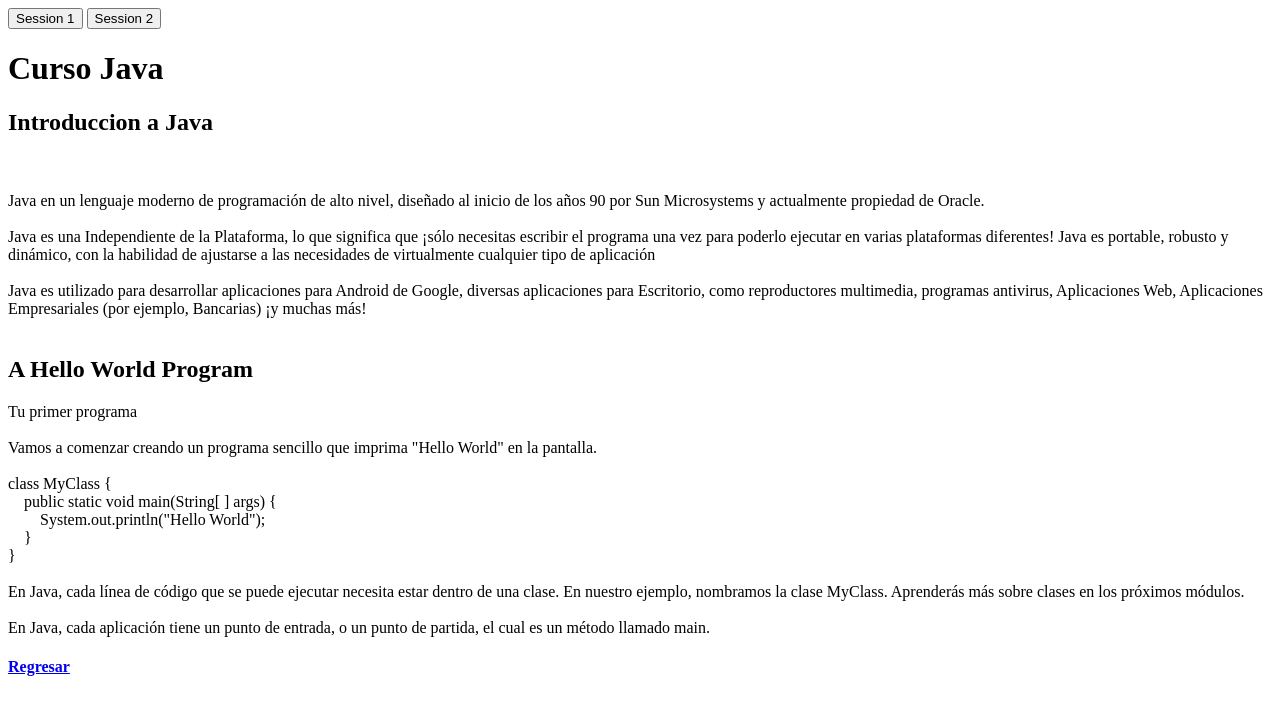
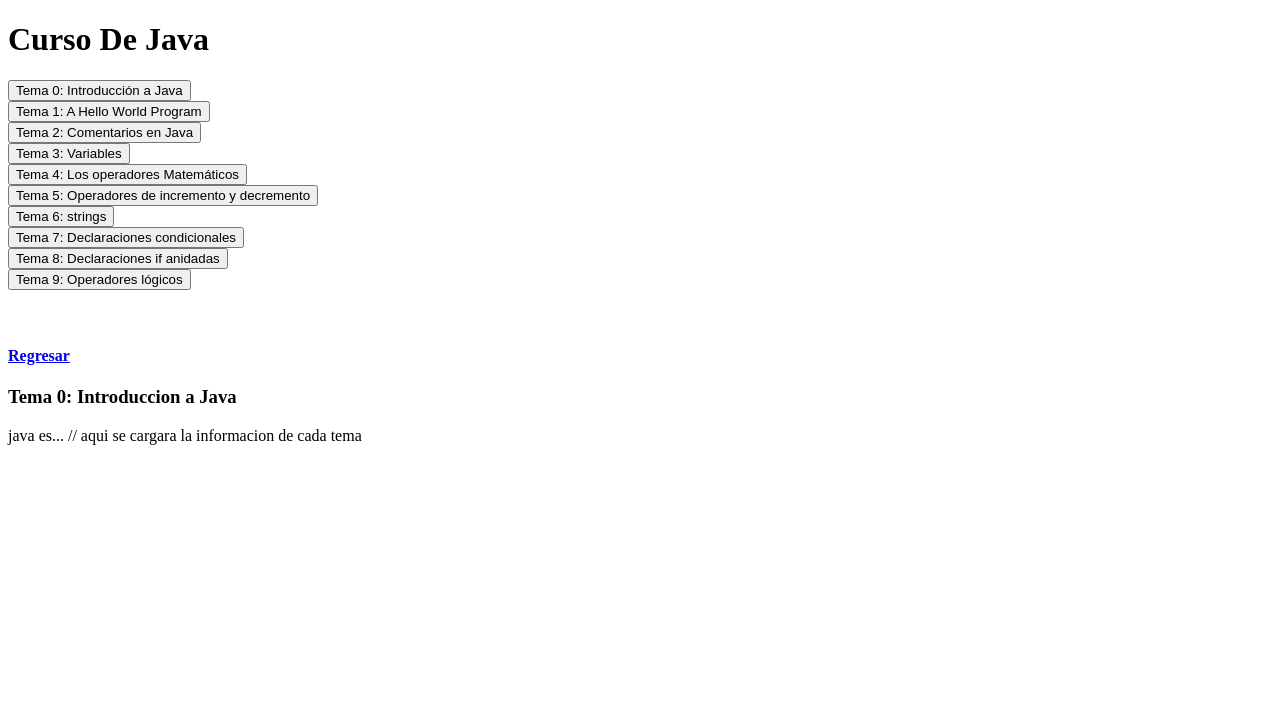
Before and after one commit to Marvin-05/NetCode_Proyect, a Flask app: page /Java in a window 1280 px wide. Shown: the top 715 px of the page. Run offline with Flask 2, Linux system fonts and the light colour scheme; data comes from the database, SQL or seed files in the repository.

Commit message:
Se anexo la arquitectura de los cursos
aun no estan cargados los cursos en el html

para cargar los cursos hay tips en el ReadMe

```diff
--- a/NetCode_Proyect/application.py
+++ b/NetCode_Proyect/application.py
@@ -20,8 +20,6 @@ Session(app)
 
 app.config['TEMPLATES_AUTO_RELOAD'] = True
 
-
-
 @app.route("/home")
 @app.route("/")
 def hello():
@@ -34,6 +32,7 @@ def login():
 
     if request.method == 'POST':
 
+        # validamos que ningun campo este vacio
         if not request.form.get("username"):
             return "error en username"
         elif not request.form.get("password"):
@@ -42,19 +41,20 @@ def login():
         # establecemos la coneccion con la base de datos Users
         conn = connect()
 
+        # validamos que los datos de login sean correctos
         if not Correct_LogIn(conn, request.form.get("password"), request.form.get("username")):
             return "datos erroneos"
 
-        c = conn.cursor()
+        c = conn.cursor() # creamos un cursor de la coneccion a la base de datos
 
+        # obtenemos el id del usuario logeado
         rows = c.execute("SELECT * FROM Info_Usuario WHERE NickName = :nick", {'nick':request.form.get("username")})
         for row in rows:
             User = row[0]
 
-        print(User)
-        session["user_id"] = User
+        session["user_id"] = User # guardamos la secion
 
-        conn.close()
+        conn.close() # cerramos la conexcion a la base de datos
 
         return redirect("/Cursos")
 
@@ -65,6 +65,7 @@ def registro():
 
     if request.method == 'POST':
 
+        # validamos que ningun campo este vacio
         if not request.form.get("name"):
             return "error en name"
         elif not request.form.get("nick"):
@@ -77,12 +78,14 @@ def registro():
         # establecemos la coneccion con la base de datos Users
         conn = connect()
 
+        #validamos que el nick/username no se repita para varios usuario
         if Nick_existente(conn, request.form.get("nick")):
             return "nic existente"
 
+        # guardamos los nuevos datos del nuevo usuario en la base de datos
         New_Register(conn, request.form.get("name"), request.form.get("nick"), request.form.get("email"), generate_password_hash(request.form.get("password")))
 
-        conn.close()
+        conn.close() # cerramos la conexcion a la base de datos
 
         return redirect("/login")
 
@@ -106,15 +109,18 @@ def recover():
         # establecemos la coneccion con la base de datos Users
         conn = connect()
 
+        # si los datos del usuario nos son correctos mostramos un apology
         if not  Correct_User(conn, request.form.get("nickname"), request.form.get("email")):
             return "error en los datos del username & email"
 
+        # si los campos de las password son diferentes mostramos un apology
         if request.form.get("confirm") != request.form.get("password"):
             return "error las contraseñas son diferentes"
 
+        # actualizamos la password en la base de datos
         recover_password(conn, generate_password_hash(request.form.get("password")), request.form.get("nickname"))
 
-        conn.close()
+        conn.close() # cerramos la conexcion a la base de datos
 
         return redirect("/login")
 
@@ -165,7 +171,27 @@ def C():
 
 @app.route("/Java")
 def Java():
-    return render_template("CursoJava.html")
+
+    conn = connect() # conecctamos a la base de datos
+
+    cursor = conn.cursor()
+
+    # obtenemos el numero de temas y los nombres de los temas de un curso
+    results = cursor.execute("SELECT Curso.Numero_Temas,  Tema.Nombre FROM Curso INNER JOIN Tema on Tema.Id_Curso=Curso.Id WHERE Curso.Id=2")
+
+    nTemas = 0 # aqui guardaremos el numero de temas
+    names = [] # aqui guardaremos los nombres de cada tema
+
+    for r in results:
+        for c in r:
+            try:
+                nTemas = int(c) # si es un digito es el numero de temas
+            except:
+                names.append(c) # sino es el nombre de un tema
+
+    conn.close() # cerramos la coneccion a la base de datos
+
+    return render_template("CursoJava.html", Nombres = names, temas=nTemas)
 
 @app.route("/logout", methods = ["GET", "POST"])
 def logout():
--- a/NetCode_Proyect/static/scripts/scriptCursos.js
+++ b/NetCode_Proyect/static/scripts/scriptCursos.js
@@ -28,6 +28,8 @@ $(p_s1).on("click", function(){
 
 });
 
+Numero_Temas
+
 $(p_s2).on("click", function(){
 
    $("#pbox2").show();
--- a/NetCode_Proyect/templates/CursoJava.html
+++ b/NetCode_Proyect/templates/CursoJava.html
@@ -8,48 +8,33 @@
     <script src="https://code.jquery.com/jquery-3.5.0.js"></script>
 </head>
 <body>
-    <button id="java-s1">Session 1</button>
-    <button id="java-s2">Session 2</button>
 
-    <h1>Curso Java</h1>
+    <h1>Curso De Java</h1>
 
-    <div id="jbox1" class="clase-1">
-        <p>
-            <h2>Introduccion a Java</h2> <br><br>
-            Java en un lenguaje moderno de programación de alto nivel, diseñado al inicio de los años 90 por Sun Microsystems y actualmente propiedad de Oracle. <br><br>
+    <div class="sessions"> <!-- en este div se cargaran los botones dependiendo de el numero de temas en un curso -->
 
-            Java es una Independiente de la Plataforma, lo que significa que ¡sólo necesitas escribir el programa una vez para poderlo ejecutar en varias plataformas diferentes!
-            Java es portable, robusto y dinámico, con la habilidad de ajustarse a las necesidades de virtualmente cualquier tipo de aplicación <br><br>
+        {% for result in range(temas) %}
 
-            Java es utilizado para desarrollar aplicaciones para Android de Google, diversas aplicaciones para Escritorio, como reproductores multimedia, programas antivirus, Aplicaciones Web, Aplicaciones Empresariales (por ejemplo, Bancarias) ¡y muchas más! <br><br>
-        </p>
+            <button id="javaTema{{result}}"> Tema {{ result }}: {{ Nombres[loop.index - 1] }} </button>
+            <br>
+
+        {% endfor %}
+
+        <br><br>
+
+        <a href="/Cursos"><h4>Regresar</h4></a>
+    </div>
+
+
+    <div class = contenido> <!-- en este div se cargara la info de cada tema mediante ajax -->
+
+        <h3> Tema 0: Introduccion a Java </h3>
+
+        java es...
+
+        // aqui se cargara la informacion de cada tema
 
     </div>
-    <div id="jbox2" class="clase-1">
-        <h2>A Hello World Program</h2>
-           <p>
 
-                Tu primer programa <br><br>
-
-                Vamos a comenzar creando un programa sencillo que imprima "Hello World" en la pantalla. <br><br>
-                	class MyClass {<br>
-
-                		  &emsp;public static void main(String[ ] args) { <br>
-
-                			&emsp;&emsp;System.out.println("Hello World"); <br>
-
-                		&emsp;} <br>
-
-                } <br><br>
-
-                En Java, cada línea de código que se puede ejecutar necesita estar dentro de una clase.
-                En nuestro ejemplo, nombramos la clase MyClass. Aprenderás más sobre clases en los próximos módulos. <br><br>
-
-                En Java, cada aplicación tiene un punto de entrada, o un punto de partida, el cual es un método llamado main. <br>
-            </p>
-
-    </div>
-    <a href="/Cursos" id="back"><h4>Regresar</h4></a>
-    <script src="/static/scripts/scriptCursos.js"></script>
 </body>
 </html>
--- a/NetCode_Proyect/templates/cursoC.html
+++ b/NetCode_Proyect/templates/cursoC.html
@@ -11,12 +11,10 @@
 
 <body>
 
-    <div id="main">
+    <h1>Curso De C</h1>
 
-        <button id="c-s1">Session 1</button>
-        <button id="c-s2">Session 2</button>
+    <div class="sessions">
 
-        <h1>Curso De C</h1>
 
 
         <a href="/Cursos" id="back"><h4>Regresar</h4></a>
```
Also changed, not shown: README.md.
